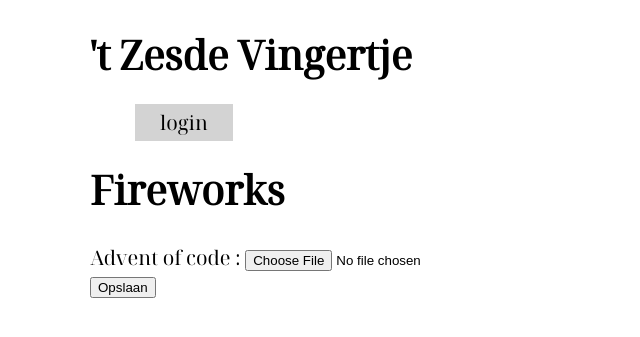
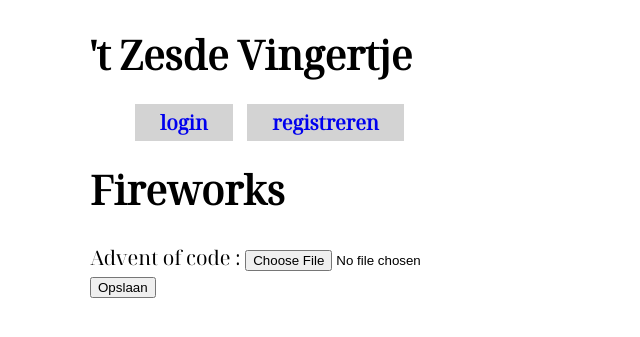
Before and after one commit to FrederikBonte/Vuurwerk2022, a PHP site: page /aoc_example.php in a window 1280 px wide. Shown: the top 337 px of the page, without its empty margins (0-640 px from the left). Run offline with PHP 8.4, Linux system fonts and the light colour scheme.

Commit message:
Changed the nologin header to allow registration.

```diff
--- a/register.php
+++ b/register.php
@@ -1,5 +1,5 @@
 <?php
-include "templates/header.txt";
+include "templates/header_nologin.txt";
 include "common/update_customer.php";
 
 if (array_key_exists("register", $_REQUEST))
--- a/styles/style.css
+++ b/styles/style.css
@@ -22,7 +22,22 @@ div#nav ul li
 	padding-right: 25px;
 	margin: 5px;
 	background-color: lightgray;
+	transition: 0.5s;
 }
+
+div#nav ul li:hover
+{
+	background-color: #ccd;
+	box-shadow: 2px 2px 5px gray;
+	transition: 0.5s;
+}
+
+div#nav ul li a
+{
+	text-decoration: none;
+	font-weight: bold;
+}
+
 
 div.product:hover
 {
--- a/templates/header_nologin.txt
+++ b/templates/header_nologin.txt
@@ -16,6 +16,7 @@ session_start();
 	<div id="nav">
 		<h1>'t Zesde Vingertje</h1>
 		<ul>
-			<li>login</li>
+			<li><a href="login.php">login</a></li>
+			<li><a href="register.php">registreren</a></li>
 		</ul>
 	</div>
```
